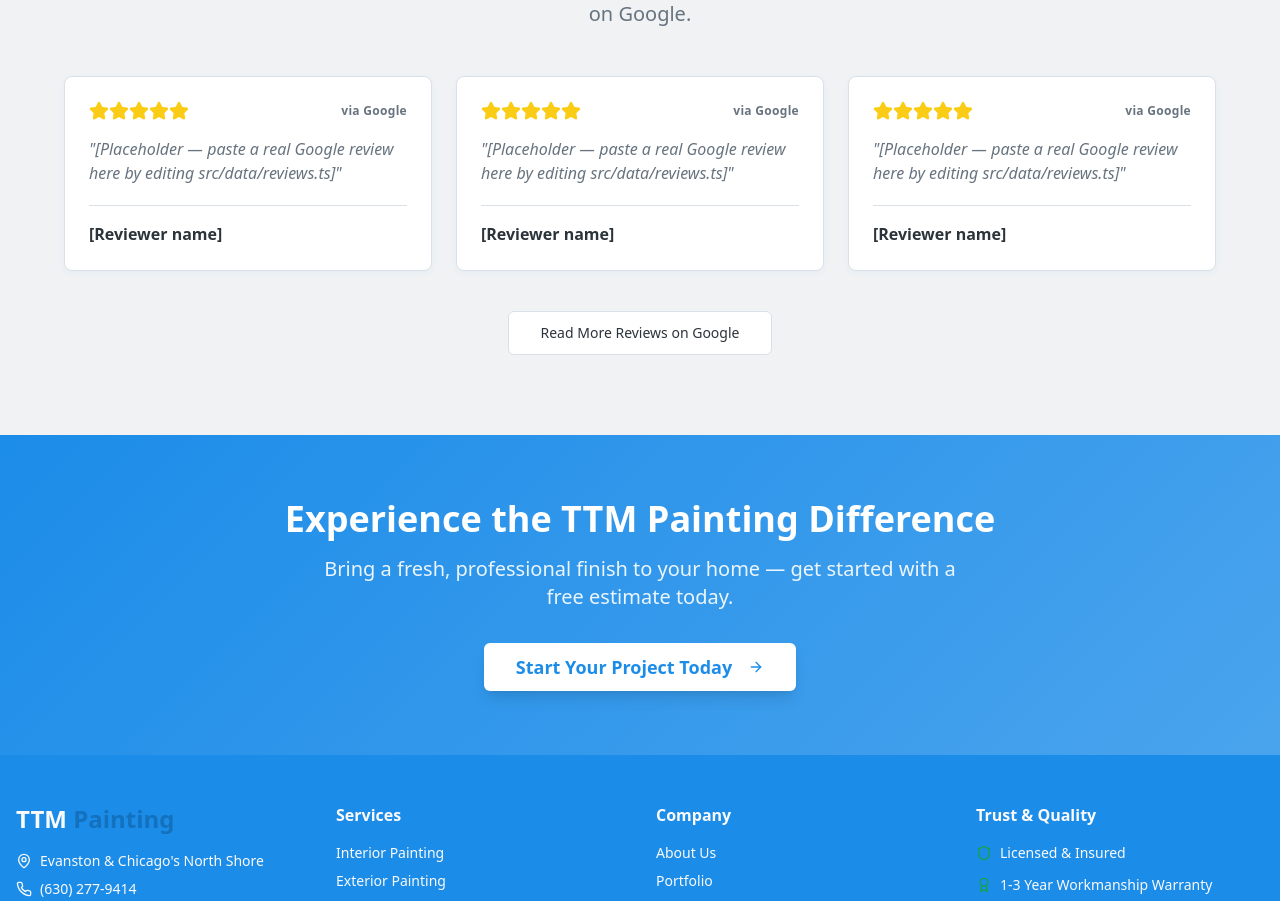
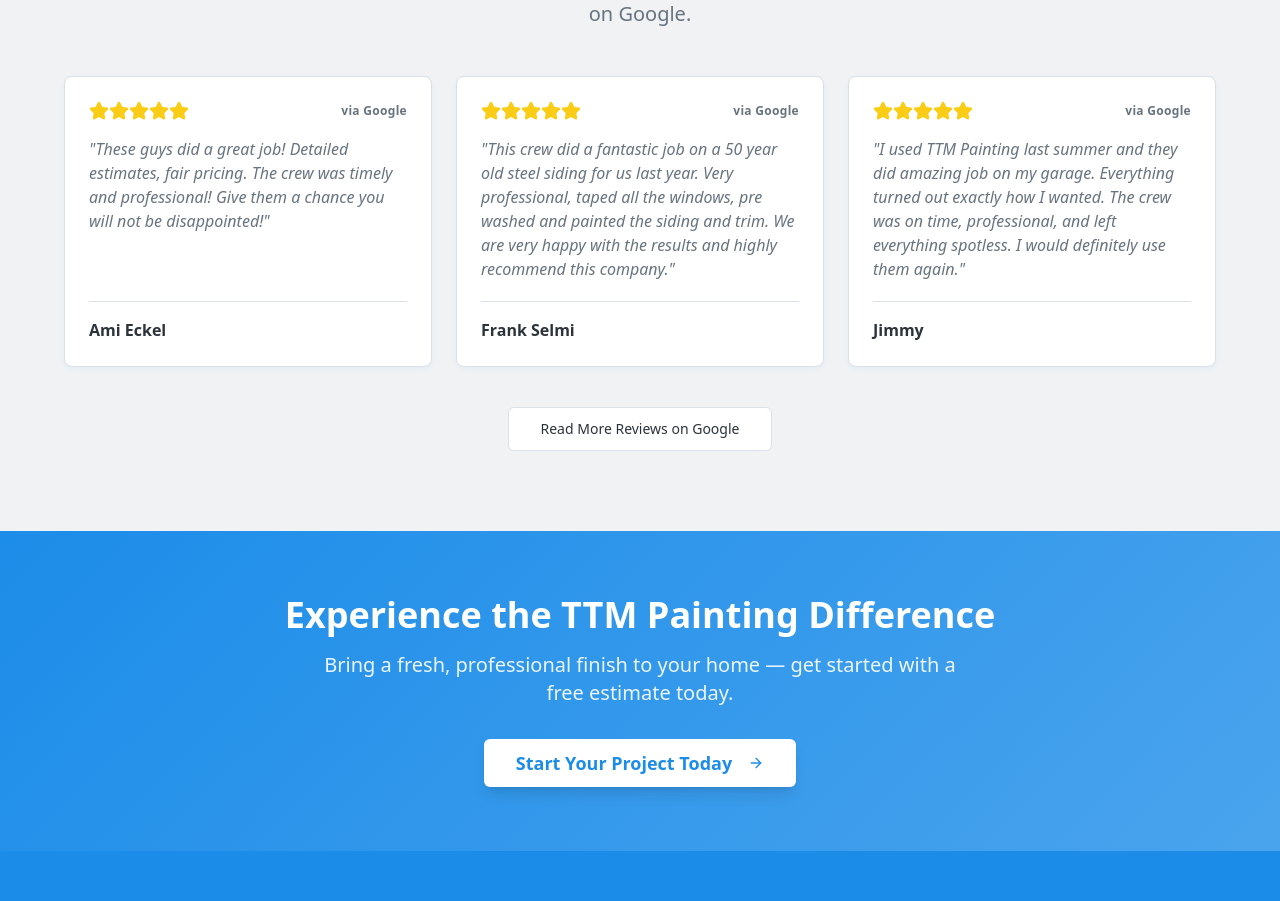
Before and after one commit to DbHridoy/tatedowns-website-updated-fixed, a React (Vite) app: page / in a window 1280 px wide. Shown: the part 4340-5241 px from the top of the page. Built offline with nearby package versions, Linux system fonts and the light colour scheme; no server answers.

Commit message:
refactor(reviews): replaced the reviews with the original reviews

```diff
--- a/src/data/reviews.ts
+++ b/src/data/reviews.ts
@@ -26,21 +26,21 @@
 
 export const reviews: Review[] = [
   {
-    name: "[Reviewer name]",
+    name: "Ami Eckel",
     rating: 5,
-    text: "[Placeholder — paste a real Google review here by editing src/data/reviews.ts]",
+    text: "These guys did a great job! Detailed estimates, fair pricing. The crew was timely and professional! Give them a chance you will not be disappointed!",
     date: "",
   },
   {
-    name: "[Reviewer name]",
+    name: "Frank Selmi",
     rating: 5,
-    text: "[Placeholder — paste a real Google review here by editing src/data/reviews.ts]",
+    text: "This crew did a fantastic job on a 50 year old steel siding for us last year. Very professional, taped all the windows, pre washed and painted the siding and trim. We are very happy with the results and highly recommend this company.",
     date: "",
   },
   {
-    name: "[Reviewer name]",
+    name: "Jimmy",
     rating: 5,
-    text: "[Placeholder — paste a real Google review here by editing src/data/reviews.ts]",
+    text: "I used TTM Painting last summer and they did amazing job on my garage. Everything turned out exactly how I wanted. The crew was on time, professional, and left everything spotless. I would definitely use them again.",
     date: "",
   },
 ];
```
